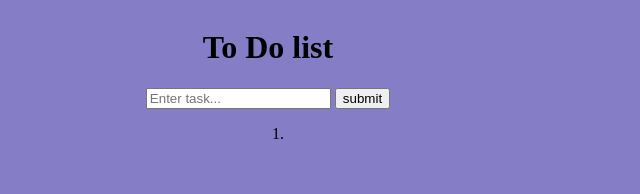
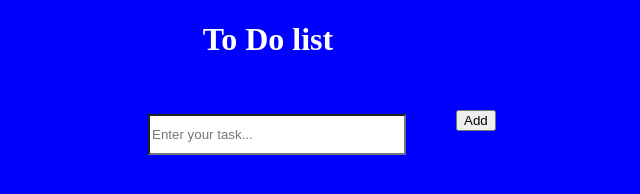
Before and after one commit to ScottieSites/js-toDoList, a plain HTML site: page index.html in a window 1280 px wide. Shown: the whole page, without its empty margins (372-1012 px from the left). Drawn offline with Linux system fonts and the light colour scheme.

Commit message:
Third commit

```diff
--- a/index.html
+++ b/index.html
@@ -2,28 +2,23 @@
 <html lang="en">
 <head>
   <meta charset="UTF-8">
-    <meta name="viewport" content="width=device-width, initial-scale=1.0">
+  <meta name="viewport" content="width=device-width, initial-scale=">
   <link rel="stylesheet" href="style.css">
-    <title>To Do List</title>
+  <title></title>
 </head>
 <body>
+
   <div class="container">
-<h1 class="toDo">To Do list</h1>
+    <div>
+      <h1>To Do list</h1>
     </div>
+  </div>
+      <input id="input" type="text"  placeholder="Enter your task..." >
+      <button id="submit">Add</button>
+    </div>
+  <ul class="list" id='delete' ></ul>
 
-<form>
-  <div>
-    <input id="list" type="text" placeholder="Enter task...">
-    <button type="button" id="submit">submit</button>
 </div>
-</form>
-
-<form>
-<ol>
-  <li></li>
-</ol>
-</form>
-
 
 
 
--- a/style.css
+++ b/style.css
@@ -1,26 +1,31 @@
+body{
+  background: blue;
+}
 
-.container{
-  display: flex;
-  justify-content: center;
+h1{
+  text-align: center;
+  color: white;
+}
+
+.container {
+ position: relative;
+}
+
+#input {
+  width: 250px;
+  height: 35px;
+  background-color: white;
+  position: absolute;
+  top: 8%;
+  left: 50%;
+  margin: 50px 0 0 -120px;
+}
+
+  #submit{
+  margin-left: 820px;
+  margin-top: 30px;
+}
+
+ul{
 
 }
-
-.container > h1 {
-justify-content: center;
-
-}
-
-body{
-background-color: rgb(133, 126, 199);
-
-}
-
-form{
-display: flex;
-justify-content: center;
-height: 100%;
-}
-
-/* div > .list{ */
-  /* widows: 100px; */
-/* } */
--- a/toDoList.js
+++ b/toDoList.js
@@ -1,15 +1,69 @@
-const newTask = document.querySelector('#list');
+const input = document.querySelector("#input");
+const ul = document.querySelector("ul");
+const submit = document.querySelector("#submit");
 
-const sendTask = document.querySelector('#submit');
+let lists = [];
 
-const savedTask = document.querySelector('#added task');
 
-sendTask.onclick = function (){
-const savedValue = newTask.value;
+submit.addEventListener('click', addItem);
 
-console.log(savedValue);
+ul.addEventListener('click', deleteList);
+
+function addItem(event){
+  event.preventDefault();
+
+  let input = document.getElementById('input');
+  let listItem =input.value
+
+  let li = document.createElement('li');
+
+  li.appendChild(document.createTextNode(listItem));
+
+  ul.appendChild(li);
+
+  let deleteButton = document.createElement('button');
+
+  deleteButton.className = 'delete'
+
+  deleteButton.appendChild(document.createTextNode(" " + 'Remove'));
+
+  li.appendChild(deleteButton);
+};
+
+function deleteList(event){
+if(event.target.classList.contains('delete')){
+if(confirm('Do you really want to delete this task?')){
+  let li = event.target.parentElement;
+  ul.removeChild(li);
+    }
+  }
+}
+
+if(window.localStorage){
+  let input = document.getElementById('input');
+input.value = localStorage.getItem('input');
+input.addEventListener('lists', function(){
+  localStorage.setItem('');
+})
+
 
 
 
 
 }
+
+// function addItem(){
+//   submit.addEventListener('click', addItem)
+// for (var i = 0; i < input.length; i++)
+//     if (inputs[i].value.length)
+//       lists.push(inputs[i].value);
+//   console.log(input.value)
+//   displayList()
+// };
+// addItem()
+
+// function displayList(){
+// let newList = document.createElement('li');
+// newList.textContent = input.value;
+// ul.appendChild(newList);
+// }
```
Lines whose indentation alone changed are shown as unchanged.
